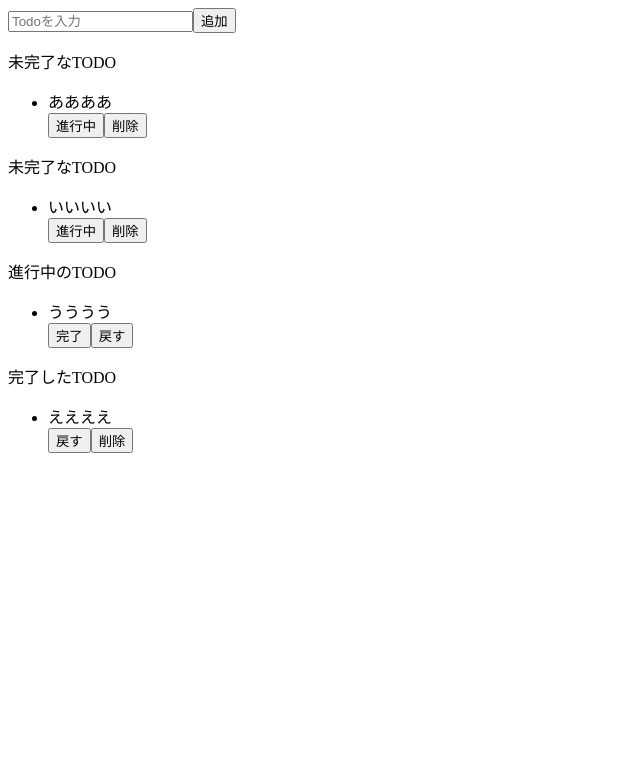
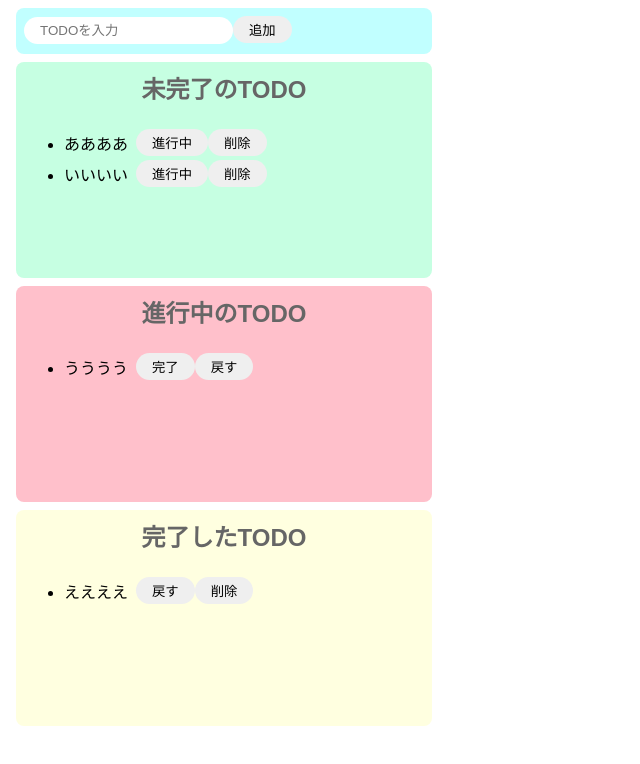
Before and after one commit to kakky08/React-TODO2, a React (Create React App) app: page / in a window 1280 px wide. Shown: the top 764 px of the page, without its empty margins (0-640 px from the left). Built offline with nearby package versions, Linux system fonts and the light colour scheme.

Commit message:
HTML,CSSの変更

```diff
--- a/src/App.js
+++ b/src/App.js
@@ -4,49 +4,45 @@ import "./styles.css";
 export const App = () => {
   return (
     <>
-      <div className="inputArea">
-        <input placeholder="Todoを入力" className="input" />
-        <button className="inputButton">追加</button>
+      <div className="input-area">
+        <input placeholder="TODOを入力" />
+        <button>追加</button>
       </div>
-      <div className="incompleteArea">
-        <p className="incompleteTitle">未完了なTODO</p>
-        <div className="incomplete">
-          <ul className="incompleteList">
-            <li className="incompleteListItem">ああああ</li>
-            <button className="incompleteButton">進行中</button>
-            <button className="incompleteButton">削除</button>
-          </ul>
-        </div>
-        <div className="incompleteArea">
-          <p className="incompleteTitle">未完了なTODO</p>
-          <div className="incomplete">
-            <ul className="incompleteList">
-              <li className="incompleteListItem">いいいい</li>
-              <button className="incompleteButton">進行中</button>
-              <button className="incompleteButton">削除</button>
-            </ul>
+      <div className="incomplete-area">
+        <p className="title">未完了のTODO</p>
+        <ul>
+          <div className="list-row">
+            <li>ああああ</li>
+            <button>進行中</button>
+            <button>削除</button>
           </div>
-        </div>
+
+          <div className="list-row">
+            <li>いいいい</li>
+            <button>進行中</button>
+            <button>削除</button>
+          </div>
+        </ul>
       </div>
-      <div className="inProgressArea">
-        <p className="inProgressTitle">進行中のTODO</p>
-        <div className="inProgress">
-          <ul className="inProgressList">
-            <li className="inProgressListItem">うううう</li>
-            <button className="inProgressButton">完了</button>
-            <button className="inProgressButton">戻す</button>
-          </ul>
-        </div>
+      <div className="inProgress-area">
+        <p className="title">進行中のTODO</p>
+        <ul>
+          <div className="list-row">
+            <li>うううう</li>
+            <button>完了</button>
+            <button>戻す</button>
+          </div>
+        </ul>
       </div>
-      <div className="completeArea">
-        <p className="completeTitle">完了したTODO</p>
-        <div className="complete">
-          <ul className="completeList">
-            <li className="completeListItem">ええええ</li>
-            <button className="completeButton">戻す</button>
-            <button className="completeButton">削除</button>
-          </ul>
-        </div>
+      <div className="complete-area">
+        <p className="title">完了したTODO</p>
+        <ul>
+          <div className="list-row">
+            <li>ええええ</li>
+            <button>戻す</button>
+            <button>削除</button>
+          </div>
+        </ul>
       </div>
     </>
   );
--- a/src/styles.css
+++ b/src/styles.css
@@ -1,4 +1,76 @@
-.App {
+body {
   font-family: sans-serif;
+}
+
+input {
+  border-radius: 16px;
+  border: none;
+  padding: 6px 16px;
+  outline: none;
+}
+
+button {
+  border-radius: 16px;
+  border: none;
+  padding: 4px 16px;
+}
+
+button:hover {
+  background-color: #ff7fff;
+  color: #fff;
+  cursor: pointer;
+}
+
+li {
+  margin-right: 8px;
+}
+
+.input-area {
+  background-color: #c1ffff;
+  width: 400px;
+  height: 30px;
+  border-radius: 8px;
+  padding: 8px;
+  margin: 8px;
+}
+
+.incomplete-area {
+  background-color: #c6ffe2;
+  width: 400px;
+  min-height: 200px;
+  padding: 8px;
+  margin: 8px;
+  border-radius: 8px;
+}
+
+.inProgress-area {
+  background-color: pink;
+  width: 400px;
+  min-height: 200px;
+  padding: 8px;
+  margin: 8px;
+  border-radius: 8px;
+}
+
+.complete-area {
+  background-color: #ffffe0;
+  width: 400px;
+  min-height: 200px;
+  padding: 8px;
+  margin: 8px;
+  border-radius: 8px;
+}
+
+.title {
   text-align: center;
+  margin-top: 0;
+  font-weight: bold;
+  color: #666;
+  font-size: 1.5rem;
 }
+
+.list-row {
+  display: flex;
+  align-items: center;
+  padding-bottom: 4px;
+}
```
